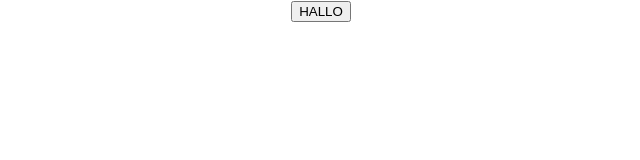
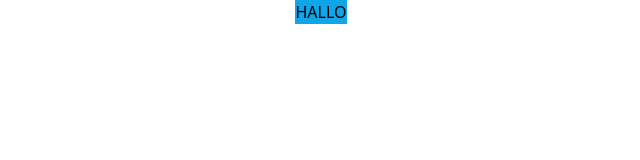
Before and after one commit to eugeniusms/exfesyen, a React (Create React App) app: page / in a window 1280 px wide. Shown: the top 160 px of the page, without its empty margins (319-959 px from the left). Built offline with nearby package versions, Linux system fonts and the light colour scheme.

Commit message:
Adding Tailwind to Project

```diff
--- a/package.json
+++ b/package.json
@@ -34,5 +34,10 @@
       "last 1 firefox version",
       "last 1 safari version"
     ]
+  },
+  "devDependencies": {
+    "autoprefixer": "^10.4.7",
+    "postcss": "^8.4.14",
+    "tailwindcss": "^3.1.6"
   }
 }
--- /dev/null
+++ b/postcss.config.js
@@ -0,0 +1,6 @@
+module.exports = {
+  plugins: {
+    tailwindcss: {},
+    autoprefixer: {},
+  }
+}
--- a/src/App.js
+++ b/src/App.js
@@ -1,6 +1,7 @@
 import logo from './logo.svg';
 import './App.css';
 import Button from './components/Button';
+import React from 'react';
 
 function App() {
   return (
--- a/src/components/Button.js
+++ b/src/components/Button.js
@@ -1,6 +1,8 @@
+import React from "react";
+
 const Button = () => {
     return (
-        <button>HALLO</button>
+        <button className="bg-sky-500/100">HALLO</button>
     )
 }
 
--- a/src/index.css
+++ b/src/index.css
@@ -1,13 +1,3 @@
-body {
-  margin: 0;
-  font-family: -apple-system, BlinkMacSystemFont, 'Segoe UI', 'Roboto', 'Oxygen',
-    'Ubuntu', 'Cantarell', 'Fira Sans', 'Droid Sans', 'Helvetica Neue',
-    sans-serif;
-  -webkit-font-smoothing: antialiased;
-  -moz-osx-font-smoothing: grayscale;
-}
-
-code {
-  font-family: source-code-pro, Menlo, Monaco, Consolas, 'Courier New',
-    monospace;
-}
+@tailwind base;
+@tailwind components;
+@tailwind utilities;
--- /dev/null
+++ b/tailwind.config.js
@@ -0,0 +1,8 @@
+/** @type {import('tailwindcss').Config} */
+module.exports = {
+  content: ["./src/**/*.{html,js}"],
+  theme: {
+    extend: {},
+  },
+  plugins: [],
+}
```
Also changed, not shown: 1 other file (tests, documents, lock files or other folders).
